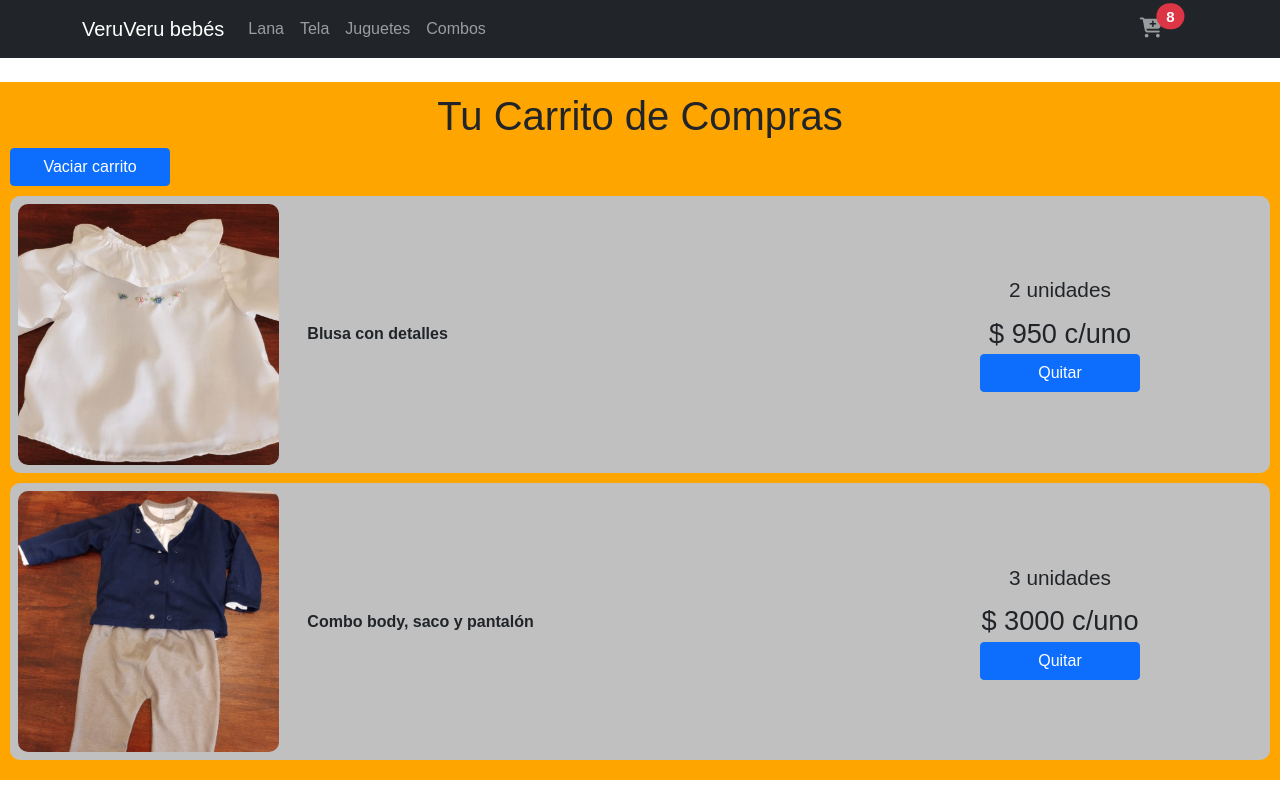
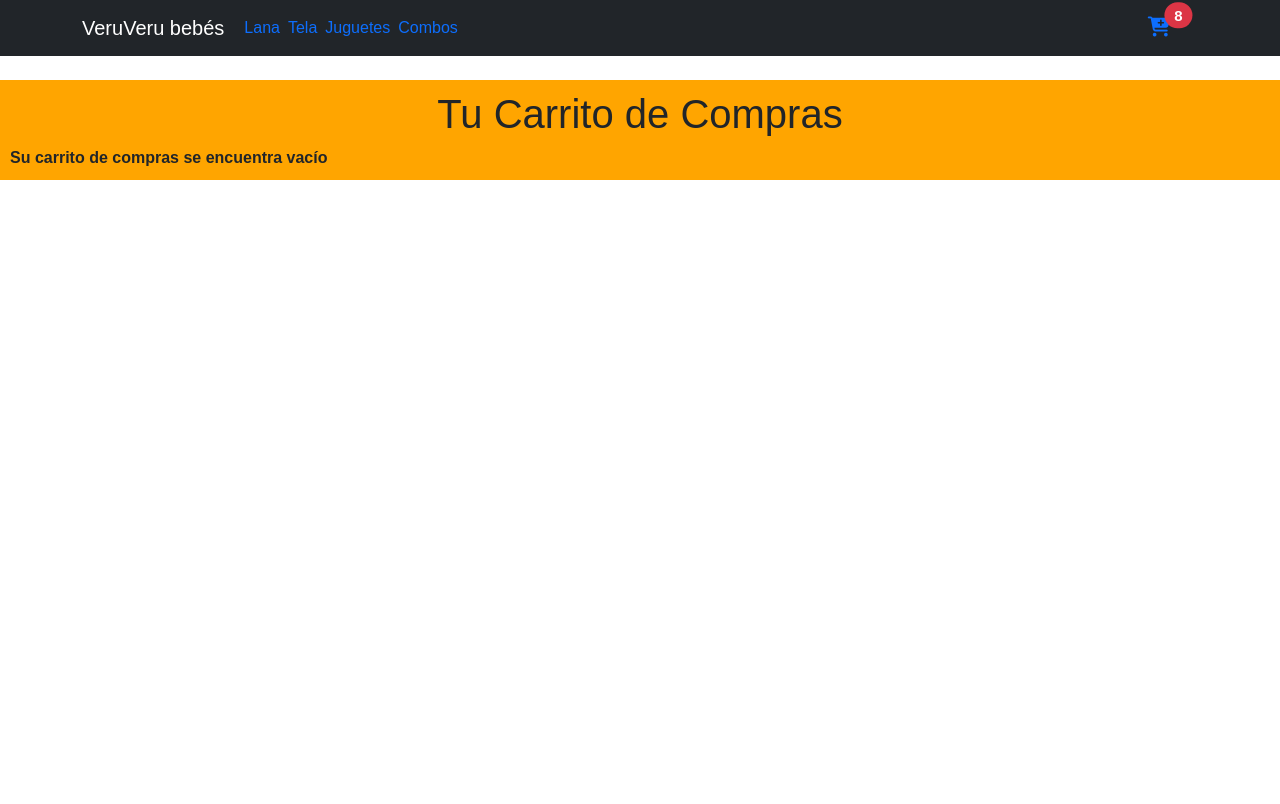
Before and after one commit to german-illesca/curso-react, a React (Create React App) app: page /cart in a window 1280 px wide. Built offline with nearby package versions, Linux system fonts and the light colour scheme.

Commit message:
Trabajo Practicp clase 10 terminado

```diff
--- a/src/App.css
+++ b/src/App.css
@@ -139,6 +139,14 @@
     margin: 2rem;
 }
 
+.linkMenu {
+    margin-right: 4px;
+    margin-left: 4px;
+    text-decoration: none;
+    text-align: center;
+    font-weight: 500;
+}
+
 @media screen and (min-width: 641px) and (max-width: 768px) {
     * {
         font-size: 14px;
--- a/src/components/CartContext.js
+++ b/src/components/CartContext.js
@@ -4,25 +4,7 @@ import { createContext } from "react";
 export const CartContext = createContext();
 
 const CartContextProvider = ({children}) => {
-    const [carrito, setCarrito] = useState([{
-        "codigo": 13,
-        "nombre": "Blusa con detalles",
-        "descripcion": "Lorem ipsum dolor sit amet consectetur adipisicing elit. Ducimus illo, sunt tenetur magni ipsam vel perspiciatis veniam doloribus esse recusandae eos unde praesentium officiis beatae, facilis aperiam. Voluptatibus, officiis earum!",
-        "urlImagen": "/images/products/blusa-blanca-con-detalles-1-1.jpg",
-        "stock": 25,
-        "categoria": 2,
-        "precio": 950,
-        "cantidad": 2
-    }, {
-        "codigo": 14,
-        "nombre": "Combo body, saco y pantalón",
-        "descripcion": "Lorem ipsum dolor sit amet consectetur adipisicing elit. Ducimus illo, sunt tenetur magni ipsam vel perspiciatis veniam doloribus esse recusandae eos unde praesentium officiis beatae, facilis aperiam. Voluptatibus, officiis earum!",
-        "urlImagen": "/images/products/combo-body-saco-y-pantalon-1-1.jpg",
-        "stock": 97,
-        "categoria": 4,
-        "precio": 3000,
-        "cantidad": 3
-    }]);
+    const [carrito, setCarrito] = useState([]);
 
     const removeAllItems = (() => {
         setCarrito([]);
@@ -36,7 +18,6 @@ const CartContextProvider = ({children}) => {
         const yaexiste = carrito.find( item => item.codigo === newItem.codigo);
         if (yaexiste !== undefined){
             //console.log("entro por ya existe");
-            setCarrito(carrito.filter( item => item.codigo !== yaexiste.codigo ));
             yaexiste.cantidad += cant;
             setCarrito([ ...(carrito.filter( item => item.codigo !== yaexiste.codigo )) , yaexiste ]);
         } else {
--- a/src/components/NavBar.js
+++ b/src/components/NavBar.js
@@ -1,5 +1,6 @@
 import React from 'react';
 import { Navbar,Nav, Container } from 'react-bootstrap';
+import { Link } from 'react-router-dom';
 import CartWidget from '../components/CartWidget';
 
 class NavBar extends React.Component{
@@ -11,13 +12,13 @@ class NavBar extends React.Component{
             <Navbar.Toggle aria-controls="responsive-navbar-nav" />
             <Navbar.Collapse id="responsive-navbar-nav">
                 <Nav className="me-auto">
-                <Nav.Link href="/category/1">Lana</Nav.Link>
-                <Nav.Link href="/category/2">Tela</Nav.Link>
-                <Nav.Link href="/category/3">Juguetes</Nav.Link>
-                <Nav.Link href="/category/4">Combos</Nav.Link>
+                <Link className="linkMenu" to="/category/1">Lana</Link>
+                <Link className="linkMenu" to="/category/2">Tela</Link>
+                <Link className="linkMenu" to="/category/3">Juguetes</Link>
+                <Link className="linkMenu" to="/category/4">Combos</Link>
                 </Nav>
                 <Nav>
-                <Nav.Link href="/cart"><CartWidget /></Nav.Link>
+                <Link to="/cart"><CartWidget /></Link>
                 </Nav>
             </Navbar.Collapse>
             </Container>
```
